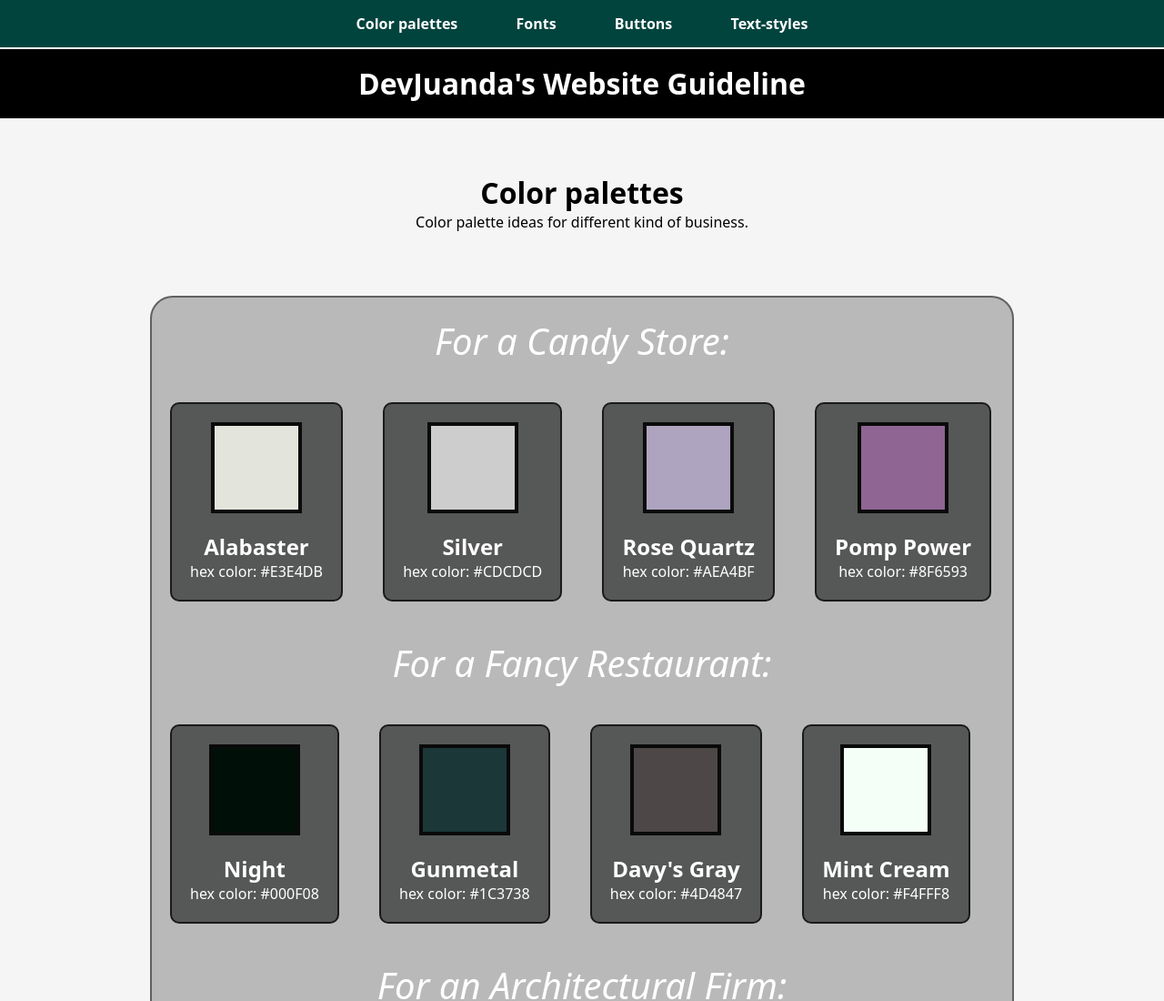
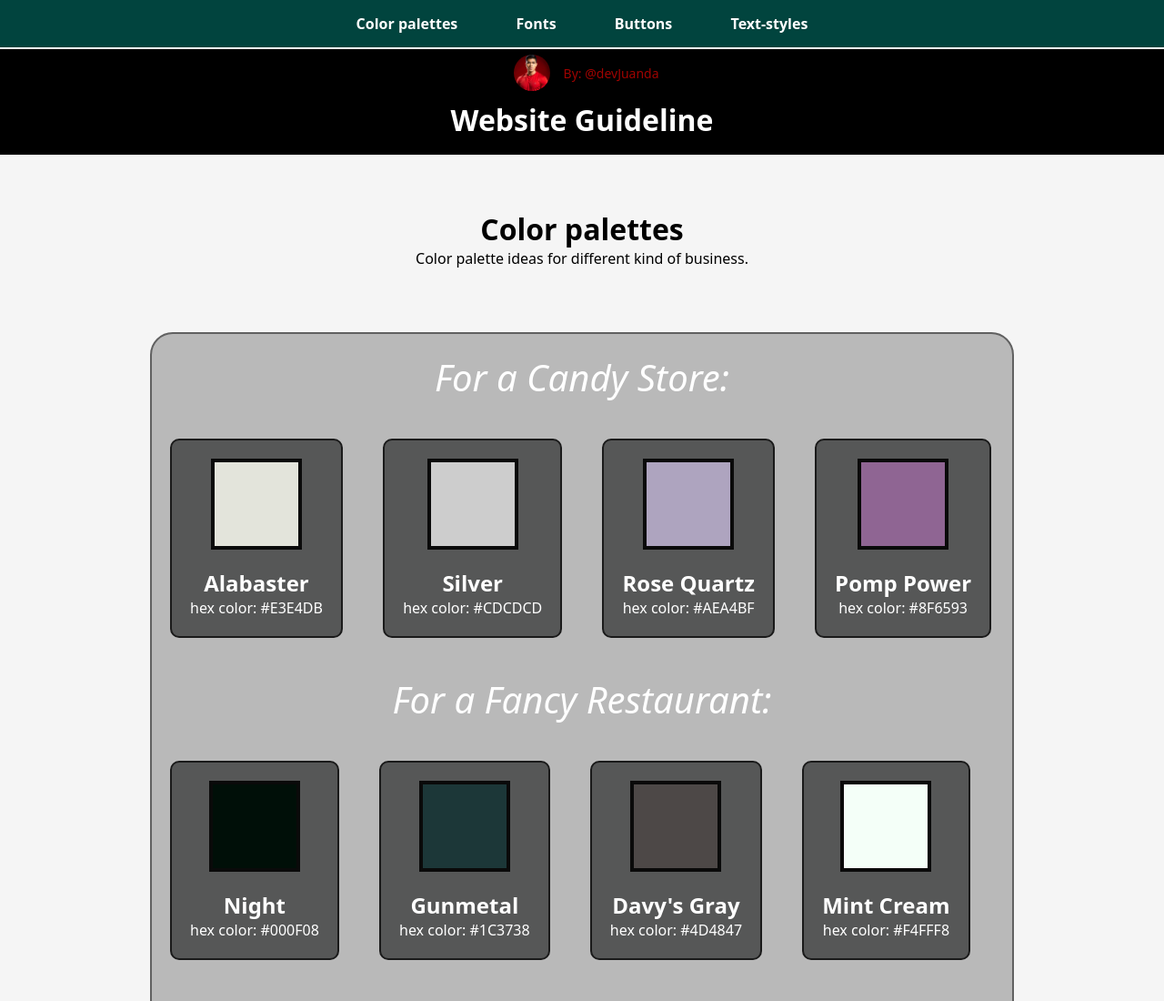
Before and after one commit to DevJuanda/website_guidelines, a plain HTML site: page index.html in a window 1280 px wide. Shown: the top 1100 px of the page at 91% size. Drawn offline with Linux system fonts and the light colour scheme.

Commit message:
Added personal signature

```diff
--- a/index.html
+++ b/index.html
@@ -22,7 +22,11 @@
                     <li><a href="#textStyles">Text-styles</a></li>
                 </ul>
             </nav>
-            <h1>DevJuanda's Website Guideline</h1>
+            <div>
+                <img src="./styles/media/profilepic.jpeg" alt="devJuanda's profile pic" class="title">
+                <figcaption class="title" id="perroperoderaza">By: @devJuanda</figcaption>
+            </div>
+            <h1 class="title">Website Guideline</h1>
         </header>
         <main>
             <div class="sectionTitle"  id="colorPalettes">
--- a/styles/styles.css
+++ b/styles/styles.css
@@ -11,19 +11,37 @@ body {
 }
 
 /* HEADER STYLES */
-header {
-            text-align: center;
+        header {
             background-color: black;
             position: relative;
             top: 50px;
+            text-align: center;
         }
 
         header h1 {
             font-weight: 600;
-            height: 80px;
+            height: 60px;
             position: relative;
-            top: 20px;
             color: #fff;
+        }
+
+        img[src*='profile']{
+            border-radius: 50%;
+            height: 60px;
+            width: 60px;
+            object-fit: cover;
+            object-position: center 0px;
+            padding: 10px;
+        }
+
+        .title {
+            display: inline-block;
+            vertical-align: middle;
+        }
+
+        #perroperoderaza{
+            color: #a00301;
+            font-size: 14px;
         }
 
         nav {
@@ -33,7 +51,7 @@ header {
             margin: 0 auto;
             padding: 15px 0;
             background-color: rgb(1, 68, 62);
-            border-bottom: 2px solid white;
+            border-bottom: 2px Solid white;
             z-index: 999;
         }
 
```
Also changed, not shown: styles/media/profilepic.jpeg (added).
